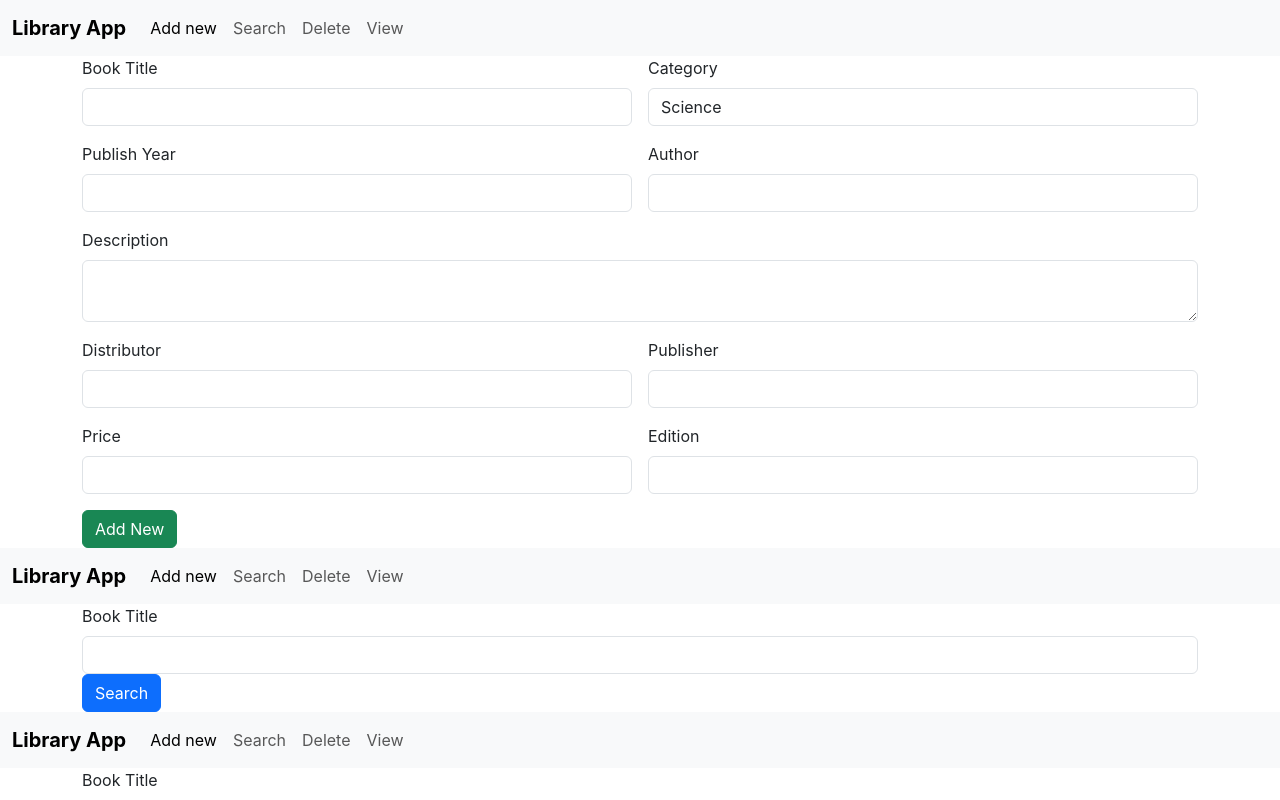
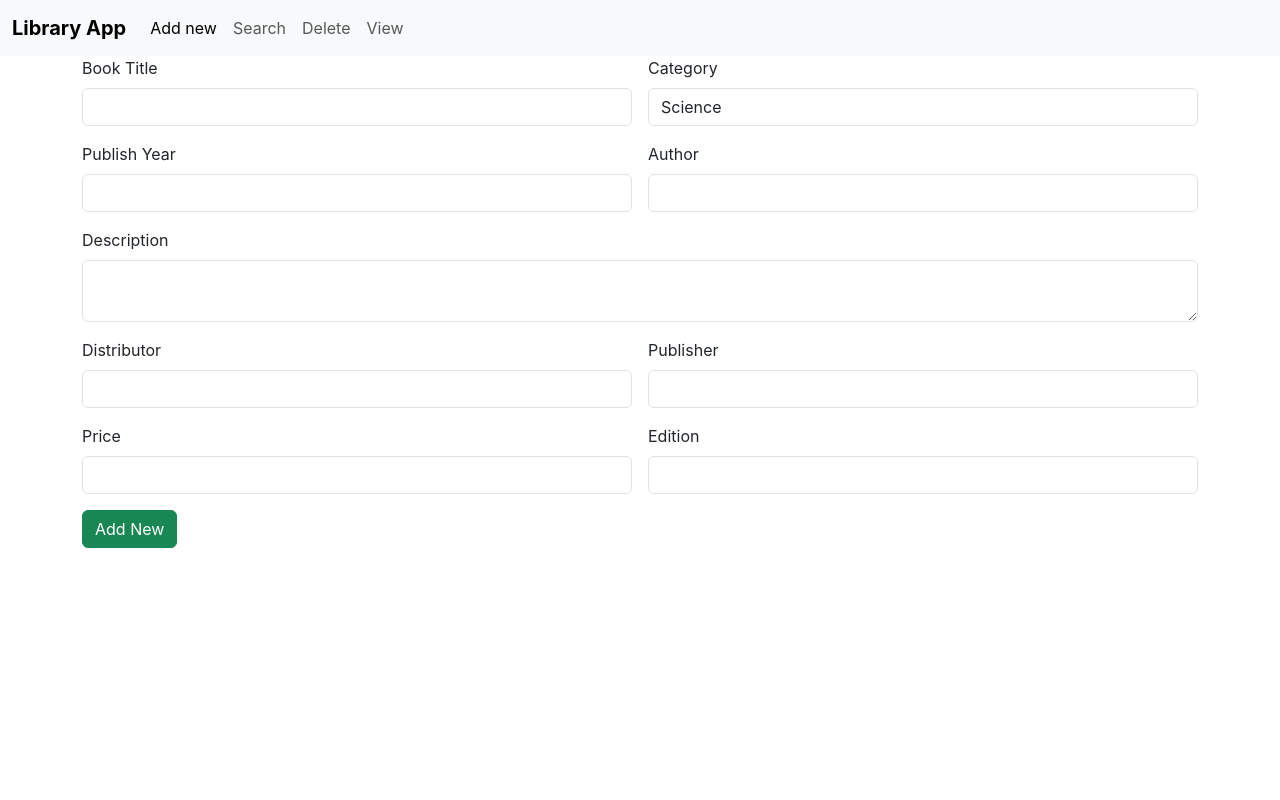
Before and after one commit to harianchery/Library-app-React, a React (Create React App) app: page / in a window 1280 px wide. Shown: the top 800 px of the page. Built offline with nearby package versions, Linux system fonts and the light colour scheme.

Commit message:
added routing

```diff
--- a/src/App.js
+++ b/src/App.js
@@ -4,15 +4,19 @@ import AddBook from './components/AddBook';
 import SearchBook from './components/SearchBook';
 import DeleteBook from './components/DeleteBook';
 import Viewall from './components/Viewall';
+import { BrowserRouter, Route, Routes } from 'react-router-dom';
 
 function App() {
   return (
-    <div>
-      <AddBook/>
-      <SearchBook/>
-      <DeleteBook/>
-      <Viewall/>
-    </div>
+    <BrowserRouter>
+    <Routes>
+      <Route path='/' element={<AddBook/>}/>
+      <Route path='/search' element={<SearchBook/>}/>
+      <Route path='/delete' element={<DeleteBook/>}/>
+      <Route path='/viewall' element={<Viewall/>}/>
+    </Routes>
+    </BrowserRouter>
+
   );
 }
 
--- a/src/components/Navbar.jsx
+++ b/src/components/Navbar.jsx
@@ -12,16 +12,16 @@ const Navbar = () => {
     <div class="collapse navbar-collapse" id="navbarNav">
       <ul class="navbar-nav">
         <li class="nav-item">
-          <a class="nav-link active" aria-current="page" href="#">Add new</a>
+          <a class="nav-link active" aria-current="page" href="/">Add new</a>
         </li>
         <li class="nav-item">
-          <a class="nav-link" href="#">Search</a>
+          <a class="nav-link" href="/search">Search</a>
         </li>
         <li class="nav-item">
-          <a class="nav-link" href="#">Delete</a>
+          <a class="nav-link" href="/delete">Delete</a>
         </li>
         <li class="nav-item">
-          <a class="nav-link" href="">View </a>
+          <a class="nav-link" href="/viewall">View </a>
         </li>
       </ul>
     </div>
```
